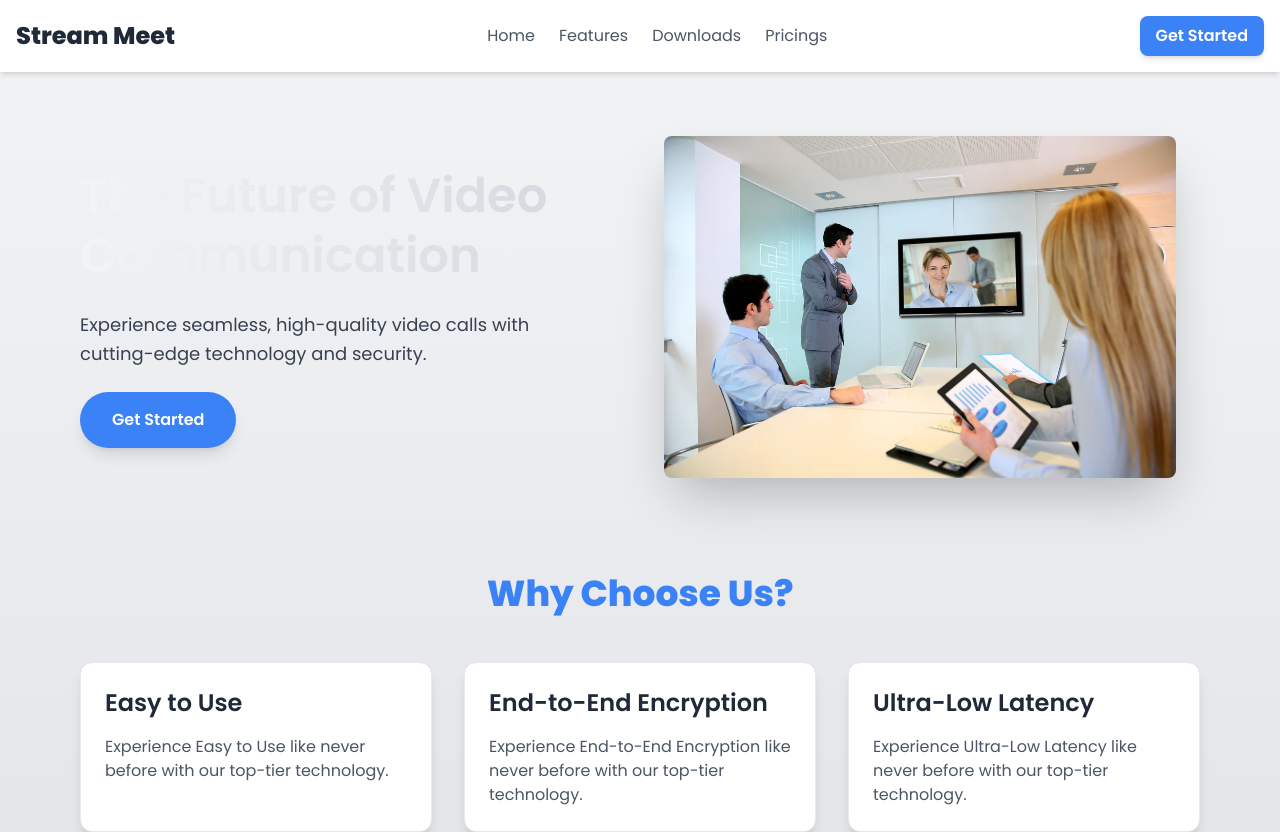
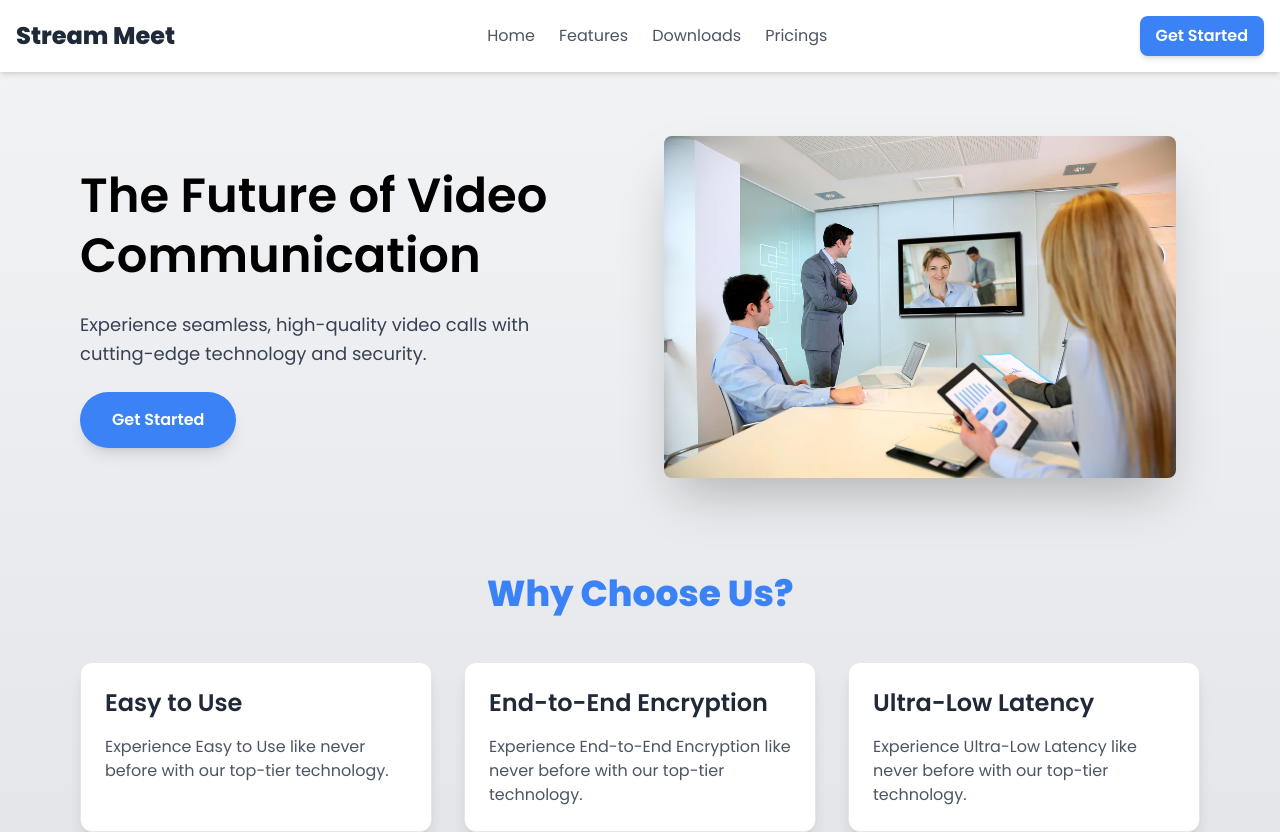
Before and after one commit to dhruvchandak30/WebRTC, a React (Vite) app in the folder client/: page / in a window 1280 px wide. Shown: the top 832 px of the page. Built offline with nearby package versions, Linux system fonts and the light colour scheme.

Commit message:
Fix: Hero section title

```diff
--- a/client/src/components/Landing.tsx
+++ b/client/src/components/Landing.tsx
@@ -14,7 +14,7 @@ const Landing = () => {
                     transition={{ duration: 0.8 }}
                     className="lg:w-1/2 text-center lg:text-left space-y-6"
                 >
-                    <h1 className="text-5xl font-semibold leading-tight bg-gradient-to-r text-black to-purple-600 text-transparent bg-clip-text">
+                    <h1 className="text-5xl font-semibold leading-tight bg-gradient-to-r text-black to-purple-600 bg-clip-text">
                         The Future of Video Communication
                     </h1>
                     <p className="text-lg text-gray-700 leading-relaxed max-w-lg">
```
